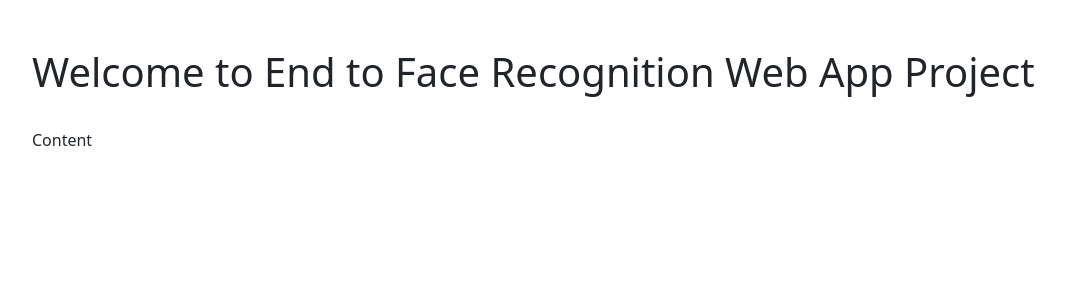
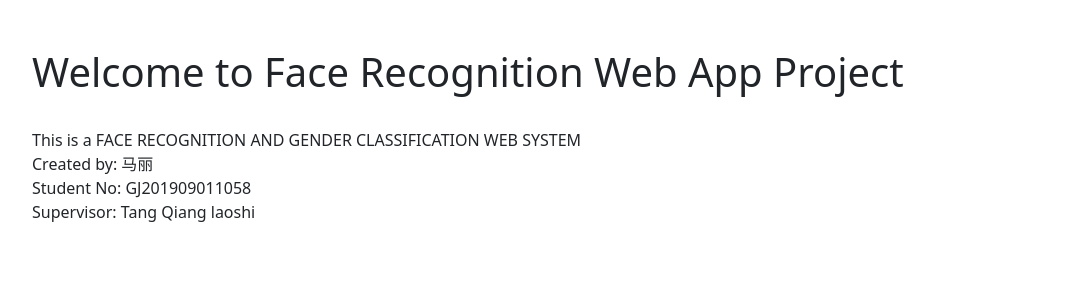
Before and after one commit to ASD-123-dev/Face-Recognition-App, a Flask app: page / in a window 1280 px wide. Shown: the part 101-401 px from the top of the page, without its empty margins (50-1115 px from the left). Run offline with Flask 2, Linux system fonts and the light colour scheme; parts of the project's set-up code (start-up, migrations or seed data) failed here and were passed over.

Commit message:
fixed home page

```diff
--- a/templates/index.html
+++ b/templates/index.html
@@ -5,11 +5,14 @@
 <div class="container">
     <br><br>
     <h3 class="display-6">
-        Welcome to End to Face Recognition Web App Project
+        Welcome to Face Recognition Web App Project
     </h3>
     <br>
     <p>
-        Content
+        This is a FACE RECOGNITION AND GENDER CLASSIFICATION WEB SYSTEM <br>
+        Created by: 马丽 <br>
+        Student No: GJ201909011058 <br>
+        Supervisor: Tang Qiang laoshi
     </p>
 
 </div>
```
